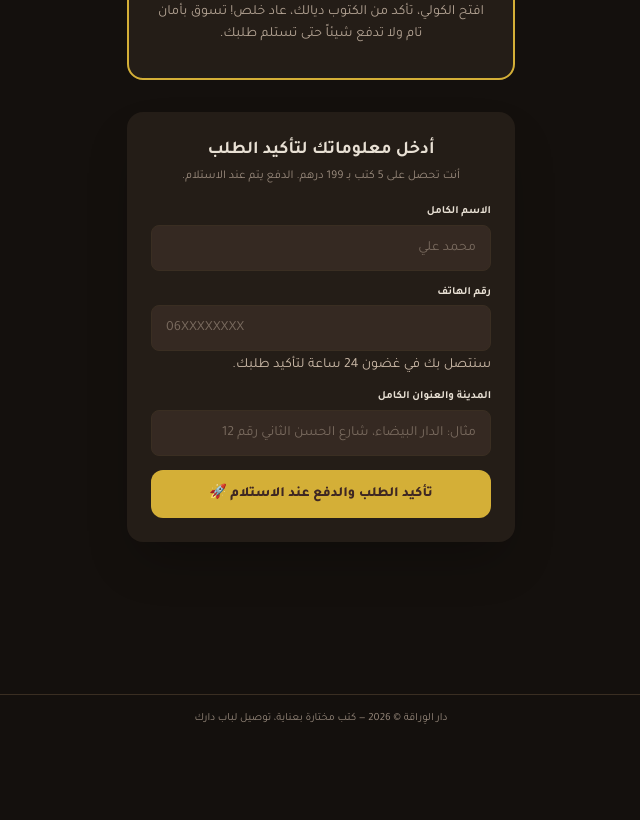
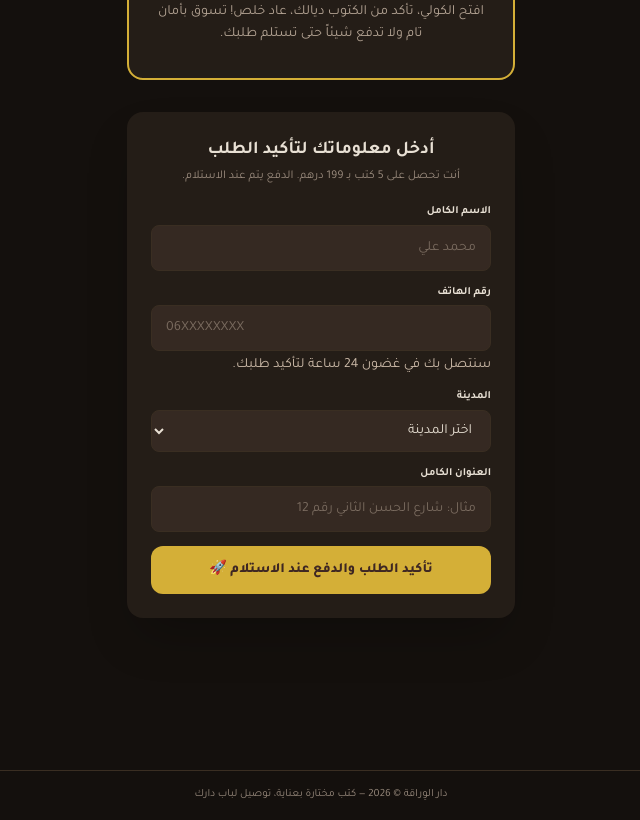
Before and after one commit to lhassan-oubihi-eng/dar-al-wiraqa-landing, a Next.js app: page / in a window 1280 px wide. Shown: the part 1309-2129 px from the top of the page, without its empty margins (319-959 px from the left). Before the commit the page ends 2052 px from the top, so only its background shows below. Built offline with nearby package versions, Linux system fonts and the light colour scheme.

Commit message:
feat: Meta Pixel Purchase tracking on /thank-you + /api/order backend + city dropdown

```diff
--- /dev/null
+++ b/src/app/api/order/route.ts
@@ -0,0 +1,98 @@
+import { NextRequest, NextResponse } from "next/server";
+
+interface Order {
+  name: string;
+  phone: string;
+  address: string;
+  packName?: string;
+  books?: string;
+  price?: string | number;
+  payment?: string;
+  count?: number;
+}
+
+const PHONE_RE = /^(06|07)\d{8}$/;
+
+/**
+ * POST /api/order  ->  receives the checkout payload and persists/forwards it.
+ *
+ * Persistence strategy (configure via env):
+ *   - ORDERS_WEBHOOK_URL : a Google Apps Script / Zapier / Make webhook that
+ *     writes to your Google Sheet / CRM. If set, orders are forwarded there.
+ *   - If unset: orders are console.log()'d so they still appear in Vercel logs.
+ *
+ * Always returns 200 (the checkout page redirects to /thank-you regardless),
+ * so the Meta Pixel `Purchase` event on /thank-you never gets blocked by a
+ * backend hiccup and conversions are always attributed.
+ */
+export async function POST(req: NextRequest) {
+  try {
+    const body: Order = await req.json();
+    const { name, phone, address, packName, books, price, payment, count } = body;
+
+    if (!name || !phone || !address) {
+      return NextResponse.json(
+        { ok: false, error: "الحقول المطلوبة ناقصة." },
+        { status: 400 }
+      );
+    }
+
+    if (!PHONE_RE.test(phone)) {
+      return NextResponse.json(
+        { ok: false, error: "رقم الهاتف غير صالح." },
+        { status: 400 }
+      );
+    }
+
+    const normalized = {
+      _subject: `طلب جديد من دار الوِراقة — ${packName || "طلب"}`,
+      name: String(name).trim(),
+      phone,
+      address: String(address).trim(),
+      message: `${packName || ""}\n${books || ""}`,
+      books: books || "",
+      price: price ? `${price} درهم` : "199 درهم",
+      payment: payment || "نقداً عند الاستلام",
+      count: count ?? 0,
+      source: "dar-al-wiraqa-landing",
+      createdAt: new Date().toISOString(),
+    };
+
+    const webhookUrl = process.env.ORDERS_WEBHOOK_URL;
+
+    if (webhookUrl) {
+      const res = await fetch(webhookUrl, {
+        method: "POST",
+        headers: { "Content-Type": "application/json" },
+        body: JSON.stringify(normalized),
+      }).catch(() => null);
+
+      if (!res || !res.ok) {
+        // Non-fatal: never block the funnel. Order is still logged below.
+        console.error(
+          "Order forward to webhook failed:",
+          res?.status,
+          await res?.text().catch(() => "")
+        );
+      }
+    }
+
+    // Visible in Vercel logs even when no webhook is configured.
+    console.log("Order received:", JSON.stringify(normalized));
+
+    return NextResponse.json({
+      ok: true,
+      message: "تم تسجيل طلبك بنجاح. سيتواصل معك فريقنا قريباً.",
+    });
+  } catch (err) {
+    console.error("Order endpoint error:", err);
+    return NextResponse.json({ ok: false, error: "خطأ في الخادم." }, { status: 500 });
+  }
+}
+
+export async function GET() {
+  return NextResponse.json({
+    ok: true,
+    name: "Dar Al Wiraqa orders endpoint",
+  });
+}
--- a/src/components/CheckoutSection.tsx
+++ b/src/components/CheckoutSection.tsx
@@ -8,15 +8,40 @@ interface CheckoutSectionProps {
 interface FormData {
   name: string;
   phone: string;
+  city: string;
   address: string;
 }
 
+const CITY_OPTIONS = [
+  "الدار البيضاء",
+  "الرباط",
+  "مراكش",
+  "طنجة",
+  "أكادير",
+  "فاس",
+  "مكناس",
+  "وجدة",
+  "سلا",
+  "القنيطرة",
+  "أخرى",
+];
+
+const INPUT_CLASSES =
+  "w-full px-3.5 py-3 rounded-lg border border-[#3A2E22] bg-[#352922] text-sm text-[#e8e0d4] placeholder-[#cdbba9]/45 focus:outline-none focus:border-[#d4af37] focus:ring-1 focus:ring-[#d4af37]";
+
 export function CheckoutSection({ pack }: CheckoutSectionProps) {
-  const [form, setForm] = useState<FormData>({ name: "", phone: "", address: "" });
+  const [form, setForm] = useState<FormData>({
+    name: "",
+    phone: "",
+    city: "",
+    address: "",
+  });
   const [isSubmitting, setIsSubmitting] = useState(false);
   const [error, setError] = useState<string | null>(null);
 
-  const handleChange = (e: React.ChangeEvent<HTMLInputElement>) => {
+  const handleChange = (
+    e: React.ChangeEvent<HTMLInputElement | HTMLSelectElement>
+  ) => {
     const { name, value } = e.target;
     setForm((prev) => ({ ...prev, [name]: value }));
   };
@@ -25,7 +50,7 @@ export function CheckoutSection({ pack }: CheckoutSectionProps) {
     e.preventDefault();
     setError(null);
 
-    if (!form.name || !form.phone || !form.address) {
+    if (!form.name || !form.phone || !form.address || !form.city) {
       setError("رجاءً املأ جميع الحقول.");
       return;
     }
@@ -49,8 +74,9 @@ export function CheckoutSection({ pack }: CheckoutSectionProps) {
       _subject: `طلب جديد من دار الوِراقة — ${pack.packName}`,
       name: form.name,
       phone: form.phone,
+      city: form.city,
       address: form.address,
-      message: `${pack.packName}\n${books}`,
+      message: `${pack.packName} — ${form.city}\n${books}`,
       books: books,
       price: `${pack.price} درهم`,
       payment: "نقداً عند الاستلام",
@@ -107,7 +133,7 @@ export function CheckoutSection({ pack }: CheckoutSectionProps) {
             type="text"
             value={form.name}
             onChange={handleChange}
-            className="w-full px-3.5 py-3 rounded-lg border border-[#3A2E22] bg-[#352922] text-sm text-[#e8e0d4] placeholder-[#cdbba9]/45 focus:outline-none focus:border-[#d4af37] focus:ring-1 focus:ring-[#d4af37]"
+            className={INPUT_CLASSES}
             placeholder="محمد علي"
             required
             autoComplete="name"
@@ -127,7 +153,7 @@ export function CheckoutSection({ pack }: CheckoutSectionProps) {
             type="tel"
             value={form.phone}
             onChange={handleChange}
-            className="w-full px-3.5 py-3 rounded-lg border border-[#3A2E22] bg-[#352922] text-sm text-[#e8e0d4] placeholder-[#cdbba9]/45 focus:outline-none focus:border-[#d4af37] focus:ring-1 focus:ring-[#d4af37]"
+            className={INPUT_CLASSES}
             placeholder="06XXXXXXXX"
             inputMode="numeric"
             required
@@ -141,9 +167,36 @@ export function CheckoutSection({ pack }: CheckoutSectionProps) {
         <div>
           <label
             className="block text-[11px] font-bold text-[#e8e0d4] mb-1"
+            htmlFor="city"
+          >
+            المدينة
+          </label>
+          <select
+            id="city"
+            name="city"
+            value={form.city}
+            onChange={handleChange}
+            className={INPUT_CLASSES}
+            defaultValue=""
+            required
+          >
+            <option value="" disabled hidden>
+              اختر المدينة
+            </option>
+            {CITY_OPTIONS.map((city) => (
+              <option key={city} value={city}>
+                {city}
+              </option>
+            ))}
+          </select>
+        </div>
+
+        <div>
+          <label
+            className="block text-[11px] font-bold text-[#e8e0d4] mb-1"
             htmlFor="address"
           >
-            المدينة والعنوان الكامل
+            العنوان الكامل
           </label>
           <input
             id="address"
@@ -151,8 +204,8 @@ export function CheckoutSection({ pack }: CheckoutSectionProps) {
             type="text"
             value={form.address}
             onChange={handleChange}
-            className="w-full px-3.5 py-3 rounded-lg border border-[#3A2E22] bg-[#352922] text-sm text-[#e8e0d4] placeholder-[#cdbba9]/45 focus:outline-none focus:border-[#d4af37] focus:ring-1 focus:ring-[#d4af37]"
-            placeholder="مثال: الدار البيضاء، شارع الحسن الثاني رقم 12"
+            className={INPUT_CLASSES}
+            placeholder="مثال: شارع الحسن الثاني رقم 12"
             required
             autoComplete="street-address"
           />
--- /dev/null
+++ b/src/components/ThankYouClient.tsx
@@ -0,0 +1,115 @@
+"use client";
+
+import { useEffect } from "react";
+import { psychologyPack } from "@/config/psychologyPack";
+
+/**
+ * The order value used for ad conversion events (MAD). Sourced from the
+ * central pack config so the pixel value can never drift from the price shown.
+ */
+const orderValue = psychologyPack.price;
+
+/**
+ * Fires the post-purchase conversion event for ad pixels.
+ *
+ * The pixel BASE snippets (FB Pixel init PageView, TikTok, GA4 config) belong
+ * in the document <head> (global layout/_document or the placeholder comment
+ * below). Because the checkout hard-redirects here, this is a fresh page load
+ * — the conversion is attributed correctly.
+ *
+ * We call these with a short delay so any globally-loaded pixel base has
+ * registered its `fbq`/`ttq`/`gtag` globals by the time we fire.
+ */
+function fireConversion() {
+  try {
+    const w = window as any;
+    if (typeof w.fbq === "function") {
+      w.fbq("track", "Purchase", { currency: "MAD", value: orderValue });
+    }
+    if (w.ttq && typeof w.ttq.track === "function") {
+      w.ttq.track("CompletePayment", { currency: "MAD", value: orderValue });
+    }
+    if (typeof w.gtag === "function") {
+      w.gtag("event", "purchase", {
+        currency: "MAD",
+        value: orderValue,
+        transaction_id: "dar-alwiraqa-order",
+      });
+    }
+  } catch {
+    /* ad tracking is non-blocking */
+  }
+}
+
+export function ThankYouClient() {
+  useEffect(() => {
+    const t = setTimeout(fireConversion, 700);
+    return () => clearTimeout(t);
+  }, []);
+
+  return (
+    <main
+      dir="rtl"
+      className="flex min-h-screen items-center justify-center p-4"
+      style={{ background: "var(--color-paper)" }}
+    >
+      {/* Ad tracking pixel hook: paste your FB Pixel / TikTok / GA base
+          snippets here (in the page <head> via a shared layout or _document). */}
+
+      <div
+        className="mx-auto w-full max-w-md rounded-2xl p-8 text-center shadow-2xl"
+        style={{
+          background: "var(--color-card)",
+          color: "var(--color-ink)",
+          border: "1px solid var(--color-border)",
+        }}
+      >
+        <div className="mb-4 flex justify-center text-[#d4af37]">
+          <svg
+            xmlns="http://www.w3.org/2000/svg"
+            width="48"
+            height="48"
+            viewBox="0 0 24 24"
+            fill="none"
+            stroke="currentColor"
+            strokeWidth="2.2"
+            strokeLinecap="round"
+            strokeLinejoin="round"
+          >
+            <path d="M20 6 9 17l-5-5" />
+          </svg>
+        </div>
+
+        <h1 className="font-extrabold text-xl mb-2">
+          {psychologyPack.packName} — تم استلام طلبك!
+        </h1>
+        <p className="text-[#cdbba9]/85 text-sm mb-1">
+          شكراً لثقتك في دار الوِراقة.
+        </p>
+        <p className="text-[#cdbba9]/85 text-sm mb-1">
+          طلبيتك تم تسجيلها وستصلك في أقرب وقت.
+        </p>
+        <hr className="border-[#3A2E22] my-4" />
+        <p className="text-sm text-[#cdbba9] mb-4">
+          إجمالي الطلب:{" "}
+          <span className="text-[#d4af37] font-bold">{orderValue} درهم</span>
+        </p>
+        <p className="text-xs text-[#cdbba9]/70 mb-6">
+          📞 برجاء إبقاء هاتفك مفتوحاً؛ سيتصل بك فريقنا خلال 24 ساعة لتأكيد
+          الطلب.
+        </p>
+
+        <a
+          href="/"
+          className="inline-block w-full rounded-xl bg-[#d4af37] py-3 font-extrabold text-[#3e2723] transition-transform hover:scale-[1.02]"
+        >
+          العودة إلى المتجر
+        </a>
+
+        <footer className="mt-6 text-[11px] text-[#cdbba9]/60">
+          {psychologyPack.footer.copyright}
+        </footer>
+      </div>
+    </main>
+  );
+}
```
Also changed, not shown: src/app/thank-you/page.tsx (+23 -98 lines).
